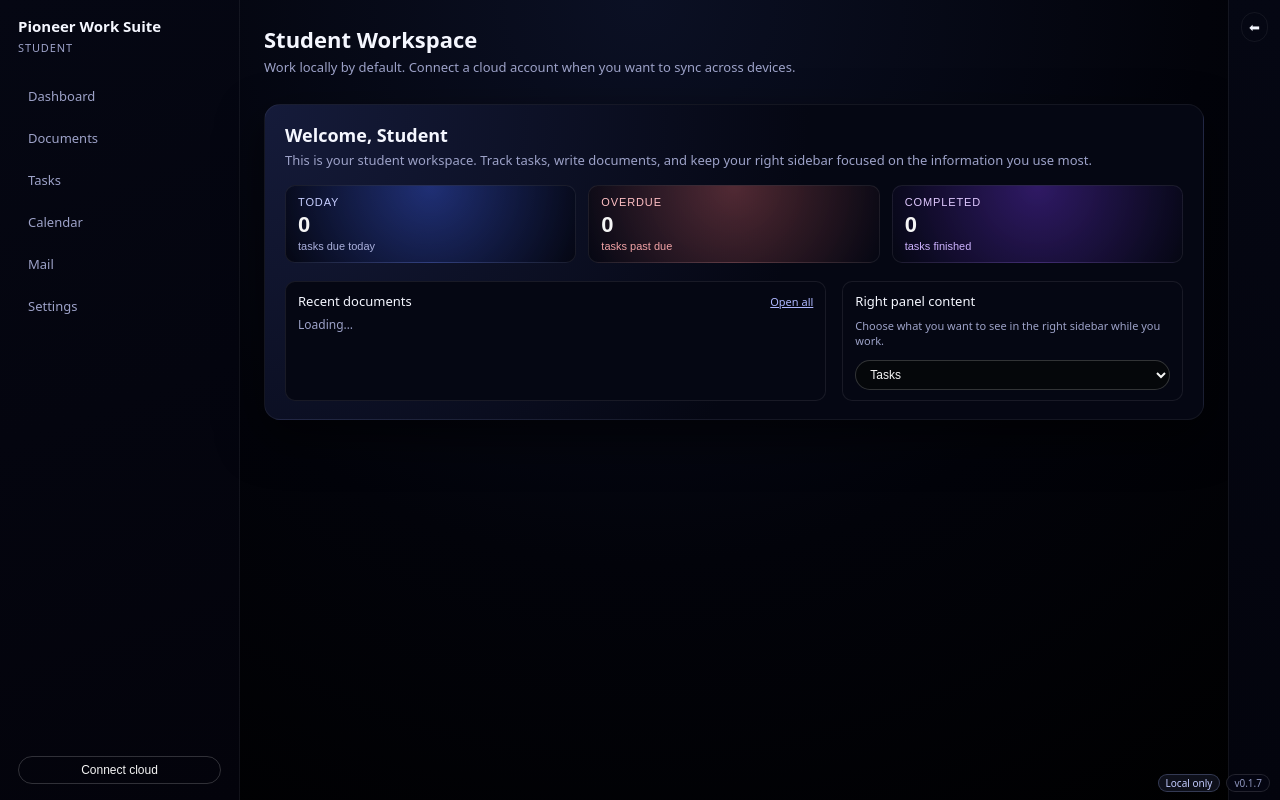
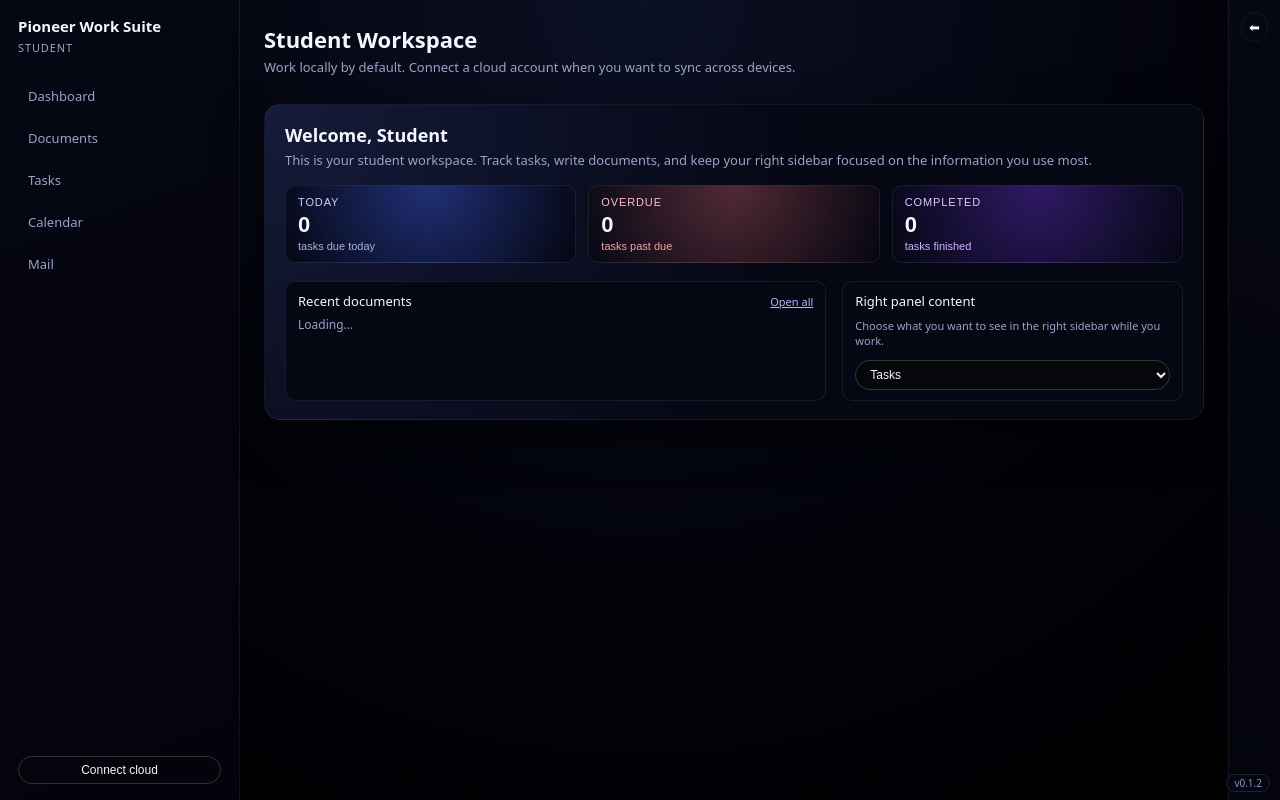
Before and after one commit to Del-985/Pioneer-Work-Suite, a React (Vite) app in the folder apps/web/: page /#/dashboard in a window 1280 px wide. Built offline with nearby package versions, Linux system fonts and the light colour scheme.

Commit message:
Update App.tsx

```diff
--- a/apps/web/src/App.tsx
+++ b/apps/web/src/App.tsx
@@ -14,15 +14,11 @@ import TasksPage from "./pages/TasksPage";
 import DocumentsPage from "./pages/DocumentsPage";
 import CalendarPage from "./pages/CalendarPage";
 import MailPage from "./pages/MailPage";
-import SettingsPage from "./pages/SettingsPage";
 
 import {
   createTask,
   deleteTask,
   fetchTasks,
-  getPendingTaskSyncCount,
-  refreshPendingTaskSyncCount,
-  SYNC_STATE_EVENT,
   Task,
   trySyncTasksIfOnline,
   updateTask,
@@ -31,16 +27,8 @@ import {
 import {
   Document as SuiteDocument,
   fetchDocuments,
-  getPendingDocumentSyncCount,
-  refreshPendingDocumentSyncCount,
   trySyncDocumentsIfOnline,
 } from "./api/documents";
-
-import {
-  getPendingEventSyncCount,
-  refreshPendingEventSyncCount,
-  trySyncEventsIfOnline,
-} from "./api/events";
 
 import UpdateBanner from "./components/UpdateBanner";
 import {
@@ -52,14 +40,9 @@ import {
 
 type SidebarMode = "tasks" | "documents";
 
-type SyncStatus = {
-  label: string;
-  detail: string;
-  tone: "local" | "connected" | "pending" | "unavailable";
-};
+const SIDEBAR_MODE_KEY = "pioneer-sidebar-mode";
+const APP_VERSION = "0.1.2";
 
-const SIDEBAR_MODE_KEY = "pioneer-sidebar-mode";
-const APP_VERSION = import.meta.env.VITE_APP_VERSION || "0.0.0";
 
 function loadInitialSidebarMode(): SidebarMode {
   if (typeof window === "undefined") {
@@ -69,83 +52,6 @@ function loadInitialSidebarMode(): SidebarMode {
   return window.localStorage.getItem(SIDEBAR_MODE_KEY) === "documents"
     ? "documents"
     : "tasks";
-}
-
-function getSyncStatus(): SyncStatus {
-  const cloudConnected = hasCloudSession();
-
-  if (!cloudConnected) {
-    return {
-      label: "Local only",
-      detail: "Your work is saved on this device.",
-      tone: "local",
-    };
-  }
-
-  const pendingCount =
-  getPendingTaskSyncCount() +
-  getPendingDocumentSyncCount() +
-  getPendingEventSyncCount();
-
-  const isOnline =
-    typeof navigator === "undefined" ? true : navigator.onLine;
-
-  if (!isOnline) {
-    return {
-      label: "Cloud unavailable",
-      detail: "Saved locally. Changes will sync when you reconnect.",
-      tone: "unavailable",
-    };
-  }
-
-  if (pendingCount > 0) {
-    return {
-      label: `Sync pending: ${pendingCount}`,
-      detail:
-        pendingCount === 1
-          ? "1 local change is waiting to sync."
-          : `${pendingCount} local changes are waiting to sync.`,
-      tone: "pending",
-    };
-  }
-
-  return {
-    label: "Cloud connected",
-    detail: "Local work is synced with your cloud account.",
-    tone: "connected",
-  };
-}
-
-function getSyncStatusColors(tone: SyncStatus["tone"]) {
-  switch (tone) {
-    case "connected":
-      return {
-        background: "rgba(61, 163, 104, 0.15)",
-        border: "1px solid rgba(104, 216, 144, 0.35)",
-        color: "#a4efbd",
-      };
-
-    case "pending":
-      return {
-        background: "rgba(255, 181, 67, 0.14)",
-        border: "1px solid rgba(255, 198, 99, 0.35)",
-        color: "#ffd07a",
-      };
-
-    case "unavailable":
-      return {
-        background: "rgba(255, 107, 126, 0.14)",
-        border: "1px solid rgba(255, 123, 136, 0.35)",
-        color: "#ffadb6",
-      };
-
-    default:
-      return {
-        background: "rgba(100, 115, 180, 0.14)",
-        border: "1px solid rgba(150, 165, 230, 0.28)",
-        color: "#c2cbff",
-      };
-  }
 }
 
 function formatDocumentDate(raw: string | undefined): string {
@@ -185,6 +91,7 @@ const Dashboard: React.FC<DashboardProps> = ({
   onSidebarModeChange,
 }) => {
   const navigate = useNavigate();
+
   const userName = getWorkspaceName();
 
   const [loading, setLoading] = useState(true);
@@ -276,7 +183,6 @@ const Dashboard: React.FC<DashboardProps> = ({
   return (
     <div className="workspace-placeholder">
       <h2>Welcome, {userName}</h2>
-
       <p>
         This is your student workspace. Track tasks, write documents, and keep
         your right sidebar focused on the information you use most.
@@ -317,9 +223,7 @@ const Dashboard: React.FC<DashboardProps> = ({
           >
             Today
           </div>
-
           <div style={{ fontSize: 22, fontWeight: 600 }}>{todayCount}</div>
-
           <div style={{ fontSize: 11, color: "#aab0dd", marginTop: 2 }}>
             tasks due today
           </div>
@@ -352,9 +256,7 @@ const Dashboard: React.FC<DashboardProps> = ({
           >
             Overdue
           </div>
-
           <div style={{ fontSize: 22, fontWeight: 600 }}>{overdueCount}</div>
-
           <div style={{ fontSize: 11, color: "#f2a3a6", marginTop: 2 }}>
             tasks past due
           </div>
@@ -387,11 +289,9 @@ const Dashboard: React.FC<DashboardProps> = ({
           >
             Completed
           </div>
-
           <div style={{ fontSize: 22, fontWeight: 600 }}>
             {completedCount}
           </div>
-
           <div style={{ fontSize: 11, color: "#cdb3ff", marginTop: 2 }}>
             tasks finished
           </div>
@@ -581,14 +481,8 @@ const App: React.FC = () => {
     string | null
   >(null);
 
-  const [syncStatus, setSyncStatus] = useState<SyncStatus>(getSyncStatus);
-
   const workspaceAccessible = hasWorkspaceAccess();
   const cloudConnected = hasCloudSession();
-
-  function refreshSyncStatus() {
-    setSyncStatus(getSyncStatus());
-  }
 
   function handleSidebarModeChange(mode: SidebarMode) {
     setSidebarMode(mode);
@@ -599,74 +493,26 @@ const App: React.FC = () => {
   }
 
   useEffect(() => {
-  let cancelled = false;
-
-  const refreshFromIndexedDb = async () => {
-    await Promise.allSettled([
-  refreshPendingTaskSyncCount(),
-  refreshPendingDocumentSyncCount(),
-  refreshPendingEventSyncCount(),
-]);
-
-    if (!cancelled) {
-      refreshSyncStatus();
-    }
-  };
-
-  void refreshFromIndexedDb();
-
-  if (typeof window === "undefined") {
-    return () => {
-      cancelled = true;
-    };
-  }
-
-  const handleSyncStateChange = () => {
-    void refreshFromIndexedDb();
-  };
-
-  window.addEventListener(SYNC_STATE_EVENT, handleSyncStateChange);
-  window.addEventListener("online", handleSyncStateChange);
-  window.addEventListener("offline", handleSyncStateChange);
-
-  return () => {
-    cancelled = true;
-    window.removeEventListener(SYNC_STATE_EVENT, handleSyncStateChange);
-    window.removeEventListener("online", handleSyncStateChange);
-    window.removeEventListener("offline", handleSyncStateChange);
-  };
-}, [cloudConnected]);
-
-  useEffect(() => {
     if (!cloudConnected || typeof window === "undefined") {
       return;
     }
 
     let disposed = false;
 
-    const sync = async () => {
+    const sync = () => {
       if (disposed) {
         return;
       }
 
-    await Promise.allSettled([
-  trySyncTasksIfOnline(),
-  trySyncDocumentsIfOnline(),
-  trySyncEventsIfOnline(),
-]);
-
-      if (!disposed) {
-        refreshSyncStatus();
-      }
+      void trySyncTasksIfOnline();
+      void trySyncDocumentsIfOnline();
     };
 
-    void sync();
+    sync();
 
     window.addEventListener("online", sync);
 
-    const interval = window.setInterval(() => {
-      void sync();
-    }, 60_000);
+    const interval = window.setInterval(sync, 60_000);
 
     return () => {
       disposed = true;
@@ -720,7 +566,6 @@ const App: React.FC = () => {
 
       setTasksLoading(false);
       setSidebarDocumentsLoading(false);
-      refreshSyncStatus();
     }
 
     void loadSidebarData();
@@ -753,8 +598,6 @@ const App: React.FC = () => {
     } catch (error) {
       console.error("Unable to create task:", error);
       setTasksError("Unable to create task.");
-    } finally {
-      refreshSyncStatus();
     }
   }
 
@@ -783,8 +626,6 @@ const App: React.FC = () => {
     } catch (error) {
       console.error("Unable to update task:", error);
       setTasksError("Unable to update task.");
-    } finally {
-      refreshSyncStatus();
     }
   }
 
@@ -800,8 +641,6 @@ const App: React.FC = () => {
       console.error("Unable to delete task:", error);
       setTasks(previousTasks);
       setTasksError("Unable to delete task.");
-    } finally {
-      refreshSyncStatus();
     }
   }
 
@@ -809,11 +648,8 @@ const App: React.FC = () => {
     disconnectCloudSession();
 
     setIsTodoOpen(false);
-    refreshSyncStatus();
     navigate("/dashboard", { replace: true });
   }
-
-  const syncColors = getSyncStatusColors(syncStatus.tone);
 
   return (
     <div className="app app-dark">
@@ -840,9 +676,6 @@ const App: React.FC = () => {
           </Link>
           <Link className="nav-item" to="/mail">
             Mail
-          </Link>
-          <Link className="nav-item" to="/settings">
-          Settings
           </Link>
         </nav>
 
@@ -930,15 +763,6 @@ const App: React.FC = () => {
                 element={
                   <RequireAuth>
                     <MailPage />
-                  </RequireAuth>
-                }
-              />
-
-              <Route
-  path="/settings"
-  element={
-    <RequireAuth>
-      <SettingsPage />
                   </RequireAuth>
                 }
               />
@@ -1173,37 +997,13 @@ const App: React.FC = () => {
         </aside>
       </div>
 
-      <div
+      <span
+        aria-label={`Pioneer Work Suite version ${APP_VERSION}`}
         style={{
           position: "fixed",
           right: 10,
           bottom: 8,
           zIndex: 10000,
-          display: "flex",
-          alignItems: "center",
-          gap: 6,
-          pointerEvents: "none",
-        }}
-      >
-        <span
-          title={syncStatus.detail}
-          style={{
-            padding: "3px 7px",
-            borderRadius: 999,
-            background: syncColors.background,
-            border: syncColors.border,
-            color: syncColors.color,
-            fontSize: 10,
-            lineHeight: 1,
-            whiteSpace: "nowrap",
-          }}
-        >
-          {syncStatus.label}
-        </span>
-
-        <span
-          aria-label={`Pioneer Work Suite version ${APP_VERSION}`}
-          style={{
           padding: "3px 7px",
           borderRadius: 999,
           background: "rgba(5, 7, 19, 0.82)",
@@ -1211,12 +1011,12 @@ const App: React.FC = () => {
           color: "#8d94bd",
           fontSize: 10,
           lineHeight: 1,
+          pointerEvents: "none",
         }}
       >
         v{APP_VERSION}
       </span>
     </div>
-    </div>
   );
 };
 
```
Lines whose indentation alone changed are shown as unchanged.
